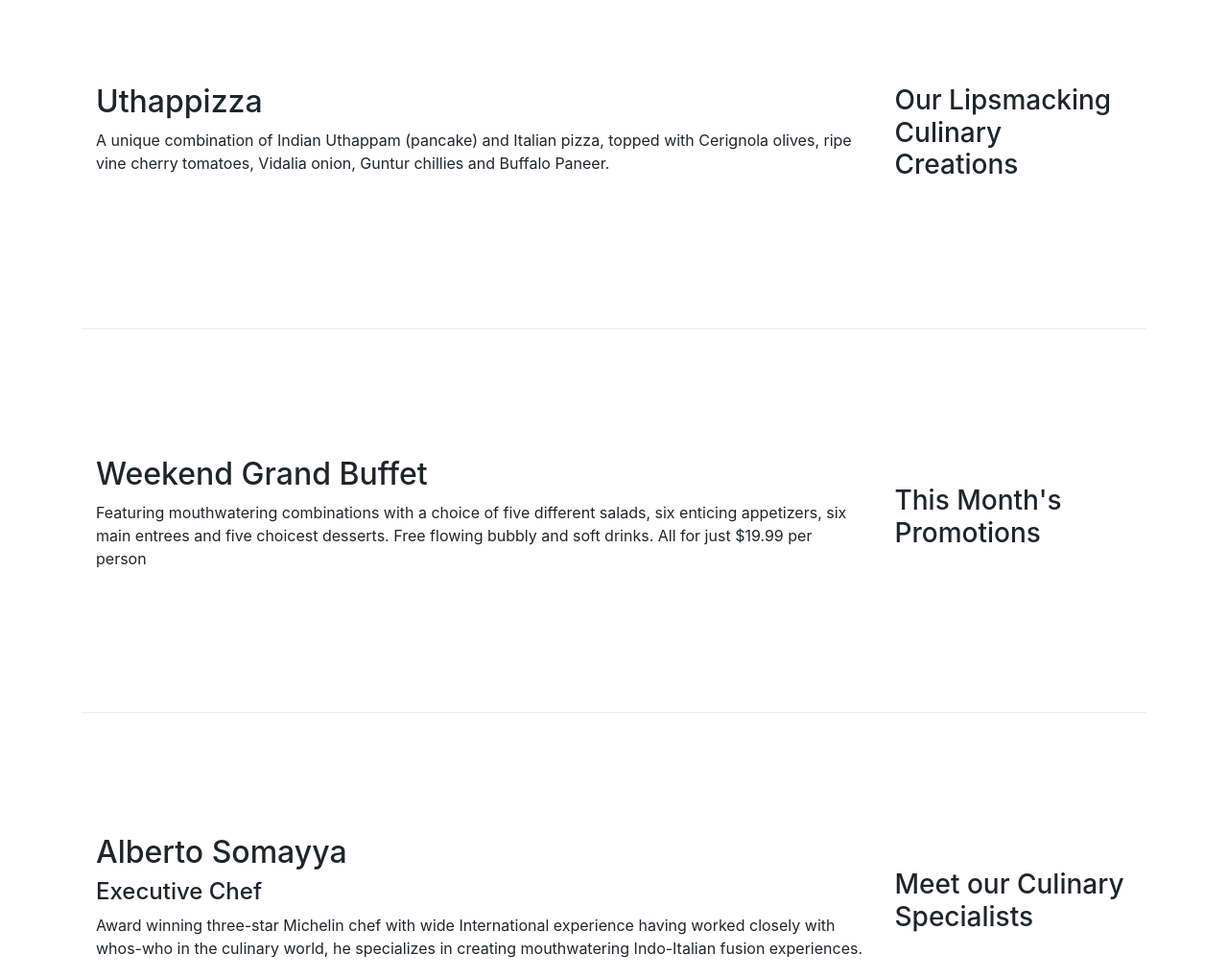
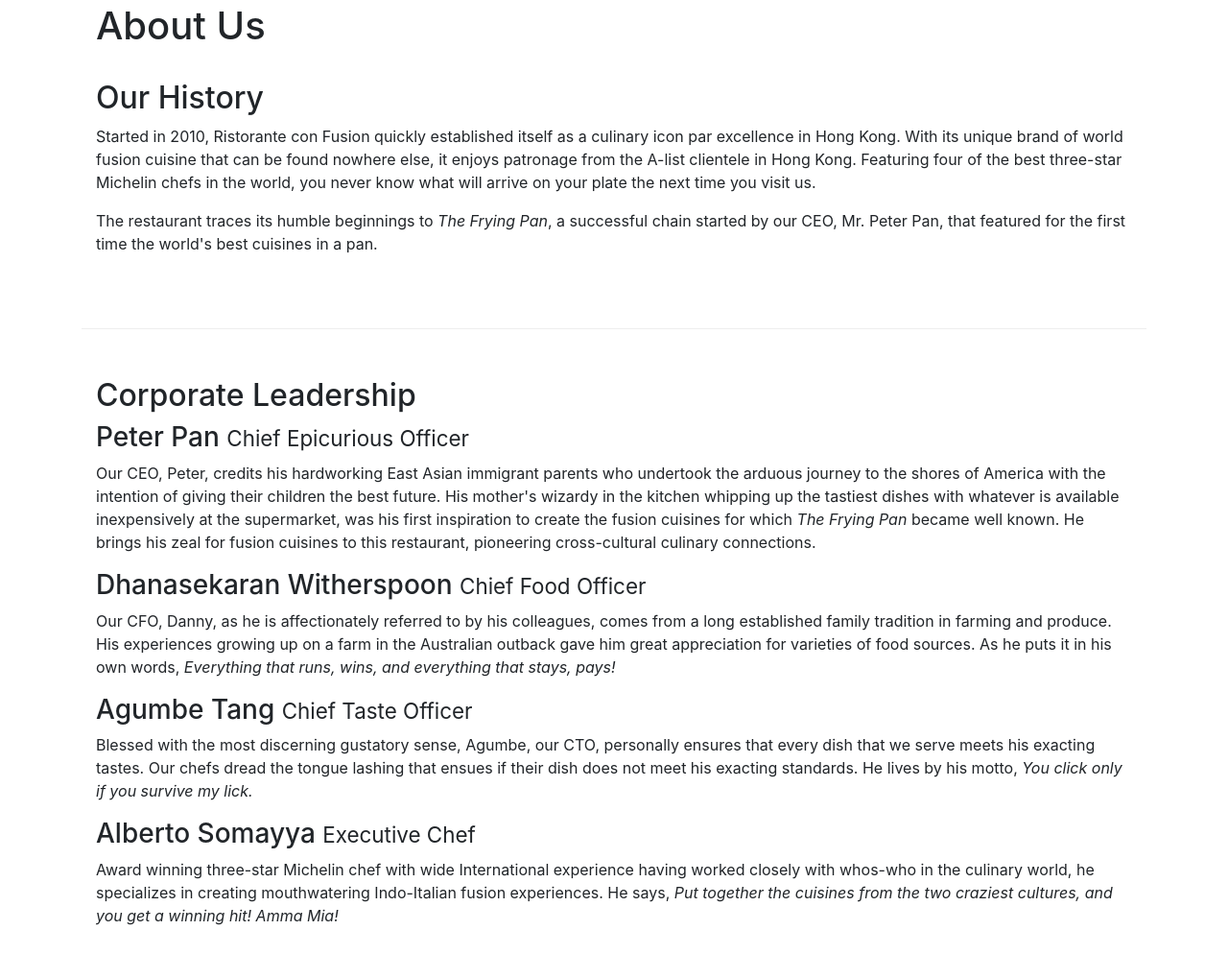
Before and after one commit to codershona/restaurant_site, a website: page index.html in a window 1280 px wide. Shown: the part 341-1360 px from the top of the page at 96% size. Drawn offline with nearby package versions, Linux system fonts and the light colour scheme.

Commit message:
did all tasjks and screenshots assignments wise

```diff
--- a/index.html
+++ b/index.html
@@ -33,24 +33,34 @@
 
     <div class="container">
         <div class="row row-content align-items-center">
-            <div class="col-12 col-sm-4 order-sm-last col-md-3">
-                <h3>Our Lipsmacking Culinary Creations</h3>
-            </div>
+           <!--
+            <div class="col-12 col-sm-4 col-md-3">
+
+            </div> -->
             <div class="col col-sm order-sm-first col-md">
-                <h2>Uthappizza</h2>
-                <p>A unique combination of Indian Uthappam (pancake) and Italian pizza, topped with Cerignola olives, ripe vine cherry tomatoes, Vidalia onion, Guntur chillies and Buffalo Paneer.</p>
+                 <h1>About Us</h1>
+                 <br />
+                            <h2>Our History</h2>
+                <p>Started in 2010, Ristorante con Fusion quickly established itself as a culinary icon par excellence in Hong Kong. With its unique brand of world fusion cuisine that can be found nowhere else, it enjoys patronage from the A-list clientele in Hong Kong.  Featuring four of the best three-star Michelin chefs in the world, you never know what will arrive on your plate the next time you visit us.</p>
+                <p>The restaurant traces its humble beginnings to <em>The Frying Pan</em>, a successful chain started by our CEO, Mr. Peter Pan, that featured for the first time the world's best cuisines in a pan.</p>
             </div>
         </div>
 
 
         <div class="row row-content align-items-center">
-            <div class="col-12 col-sm-4 order-sm-last col-md-3">
+            <!-- <div class="col-12 col-sm-4 order-sm-last col-md-3">
                 <h3>This Month's Promotions</h3>
-            </div>
+            </div> -->
             <div class="col col-sm order-sm-first col-md">
-                <h2>Weekend Grand Buffet</h2>
-                <p>Featuring mouthwatering combinations with a choice of five different salads, six enticing appetizers, six main entrees and five choicest desserts. Free flowing bubbly and soft drinks. All for just $19.99 per person </p>
-            </div>
+               <h2>Corporate Leadership</h2>
+                <h3>Peter Pan <small>Chief Epicurious Officer</small></h3>
+                <p class="d-none d-sm-block">Our CEO, Peter, credits his hardworking East Asian immigrant parents who undertook the arduous journey to the shores of America with the intention of giving their children the best future. His mother's wizardy in the kitchen whipping up the tastiest dishes with whatever is available inexpensively at the supermarket, was his first inspiration to create the fusion cuisines for which <em>The Frying Pan</em> became well known. He brings his zeal for fusion cuisines to this restaurant, pioneering cross-cultural culinary connections.</p>
+                <h3>Dhanasekaran Witherspoon <small>Chief Food Officer</small></h3>
+                <p class="d-none d-sm-block">Our CFO, Danny, as he is affectionately referred to by his colleagues, comes from a long established family tradition in farming and produce. His experiences growing up on a farm in the Australian outback gave him great appreciation for varieties of food sources. As he puts it in his own words, <em>Everything that runs, wins, and everything that stays, pays!</em></p>
+                <h3>Agumbe Tang <small>Chief Taste Officer</small></h3>
+                <p class="d-none d-sm-block">Blessed with the most discerning gustatory sense, Agumbe, our CTO, personally ensures that every dish that we serve meets his exacting tastes. Our chefs dread the tongue lashing that ensues if their dish does not meet his exacting standards. He lives by his motto, <em>You click only if you survive my lick.</em></p>
+                <h3>Alberto Somayya <small>Executive Chef</small></h3>
+                <p class="d-none d-sm-block">Award winning three-star Michelin chef with wide International experience having worked closely with whos-who in the culinary world, he specializes in creating mouthwatering Indo-Italian fusion experiences. He says, <em>Put together the cuisines from the two craziest cultures, and you get a winning hit! Amma Mia!</em></p>
         </div>
 
         <div class="row row-content align-items-center">
@@ -60,7 +70,8 @@
             <div class="col col-sm order-sm-first col-md">
                 <h2>Alberto Somayya</h2>
                 <h4>Executive Chef</h4>
-                <p>Award winning three-star Michelin chef with wide International experience having worked closely with whos-who in the culinary world, he specializes in creating mouthwatering Indo-Italian fusion experiences. </p>
+                <p class="d-none d-sm-block">Award winning three-star Michelin chef with wide International experience having worked closely with whos-who in the culinary world, he specializes in creating mouthwatering Indo-Italian fusion experiences.
+                </p>
             </div>
         </div>
     </div>
```
